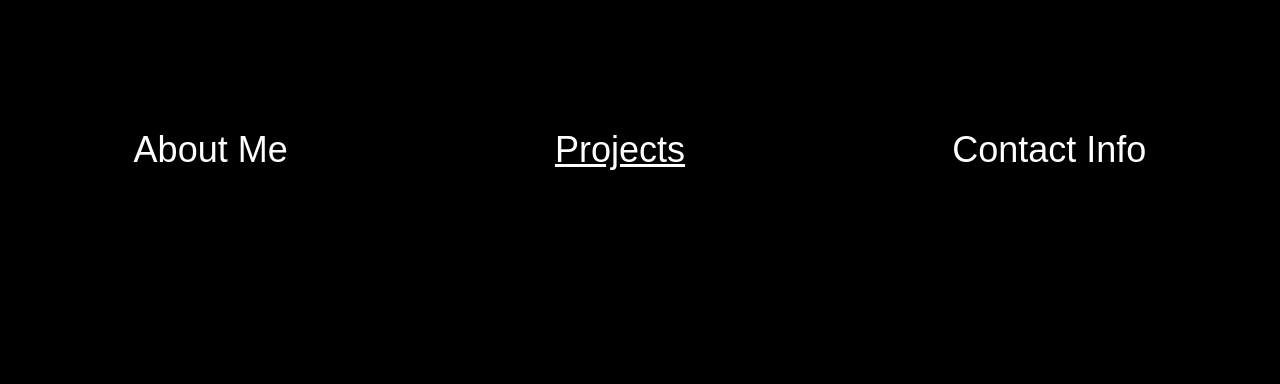
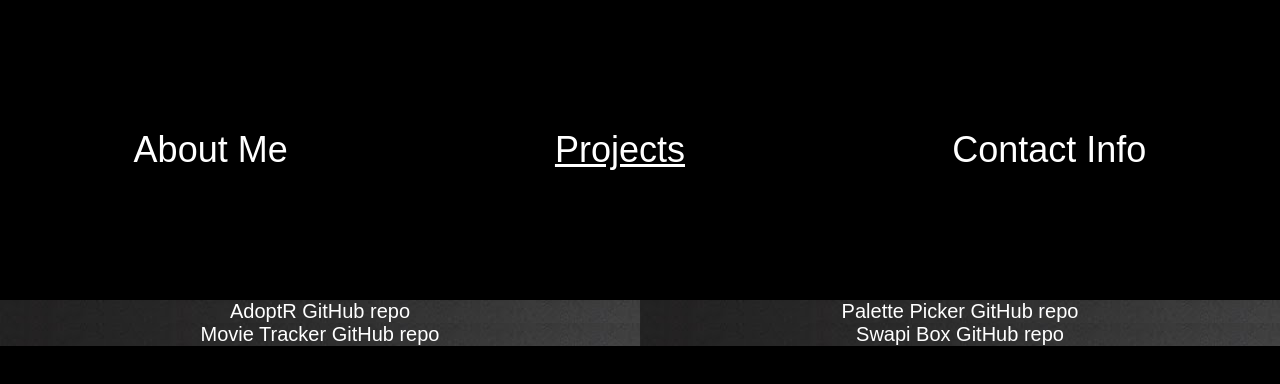
Before and after one commit to colev1/portfolio-site, a React (Create React App) app: page /projects in a window 1280 px wide. Shown: the top 384 px of the page. Built offline with nearby package versions, Linux system fonts and the light colour scheme; a web font is replaced by a local one.

Commit message:
Begin setting up projects component with 4 projects

```diff
--- a/src/App.js
+++ b/src/App.js
@@ -1,9 +1,10 @@
 import React, {Component} from 'react';
 import './App.scss';
 import Home from './Home/Home';
+import Projects from './Projects/Projects';
 import About from './About/About';
 import Contact from './Contact/Contact';
-import { Route, NavLink } from 'react-router-dom';
+import { Switch, Route, NavLink } from 'react-router-dom';
 
 
 class App extends Component {
@@ -19,9 +20,12 @@ class App extends Component {
           <NavLink to='/projects' className='projects'> Projects </NavLink>
           <NavLink to='/contact' className='contact'> Contact Info </NavLink>
         </nav>
-        <Route exact path='/' component={Home} />
-        <Route path='/about' component={About} />
-        <Route path='/contact' component={Contact} />
+        <Switch>
+          <Route exact path='/' component={Home} />
+          <Route path='/about' component={About} />
+          <Route path='/contact' component={Contact} />
+          <Route path='/projects' component={Projects} />
+        </Switch>
       </div>
     );
   }
--- /dev/null
+++ b/src/Projects/Projects.js
@@ -0,0 +1,29 @@
+import React, {Component} from 'react';
+import './Projects.scss'
+
+class Projects extends Component {
+    render() {
+        return (
+            <div className="projects-container">
+              <article className="article-1">
+                AdoptR
+                <a href="https://github.com/colev1/cross-poll-fe"> GitHub repo </a>
+              </article>
+              <article>
+                Palette Picker
+                <a href="https://github.com/colev1/palette-picker"> GitHub repo </a>
+              </article>
+              <article>
+                Movie Tracker
+                <a href="https://github.com/colev1/movie-tracker"> GitHub repo </a>
+              </article>
+              <article>
+                Swapi Box
+                <a href="https://github.com/colev1/swapi-box"> GitHub repo </a>
+              </article>
+            </div>
+        )
+    }
+}
+
+export default Projects;
--- /dev/null
+++ b/src/Projects/Projects.scss
@@ -0,0 +1,10 @@
+
+.projects-container {
+  display: grid;
+  grid-template-columns: 1fr 1fr;
+}
+
+article {
+  font-size: 20px;
+  background-image: url('../headshot.jpg')
+}
```
